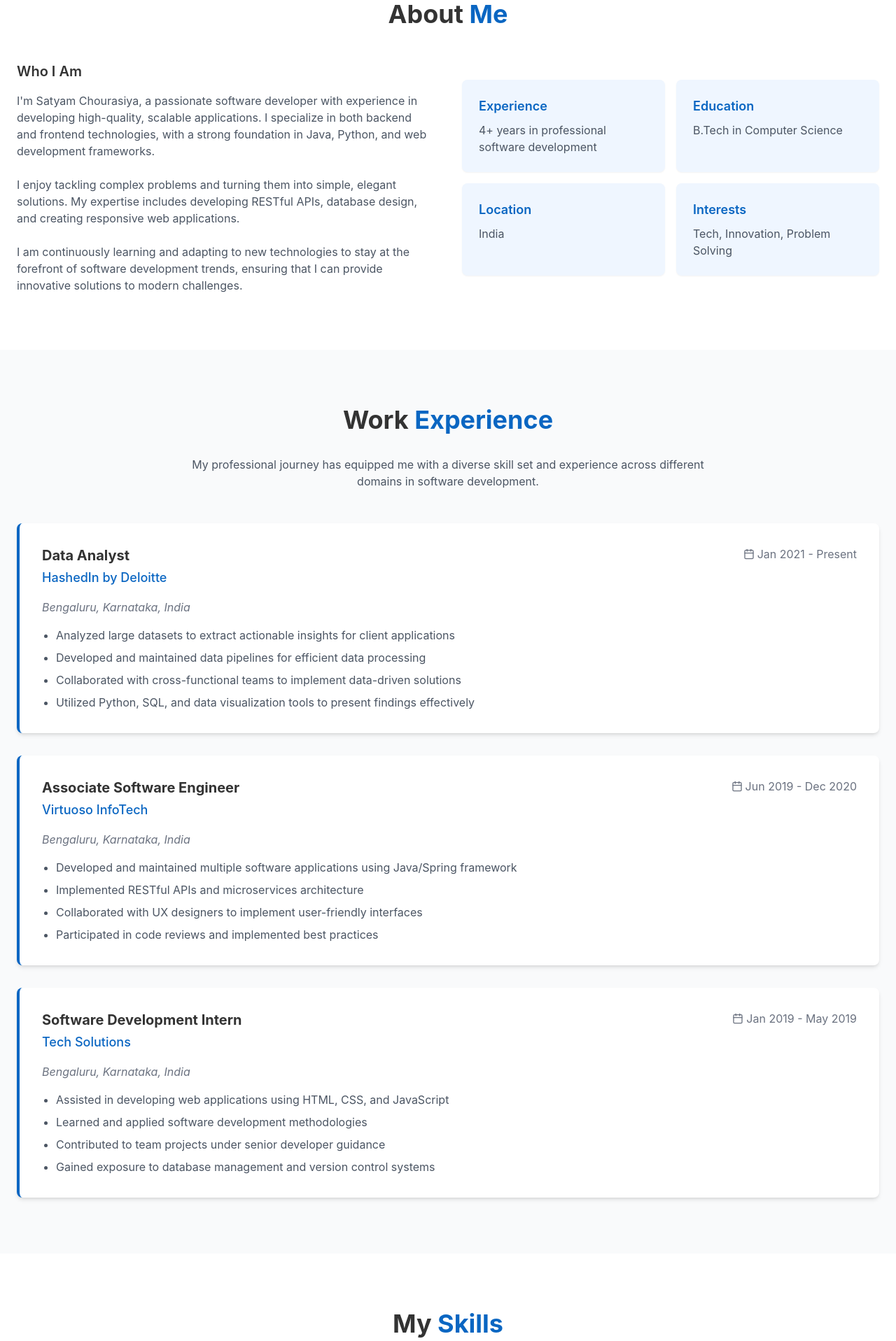
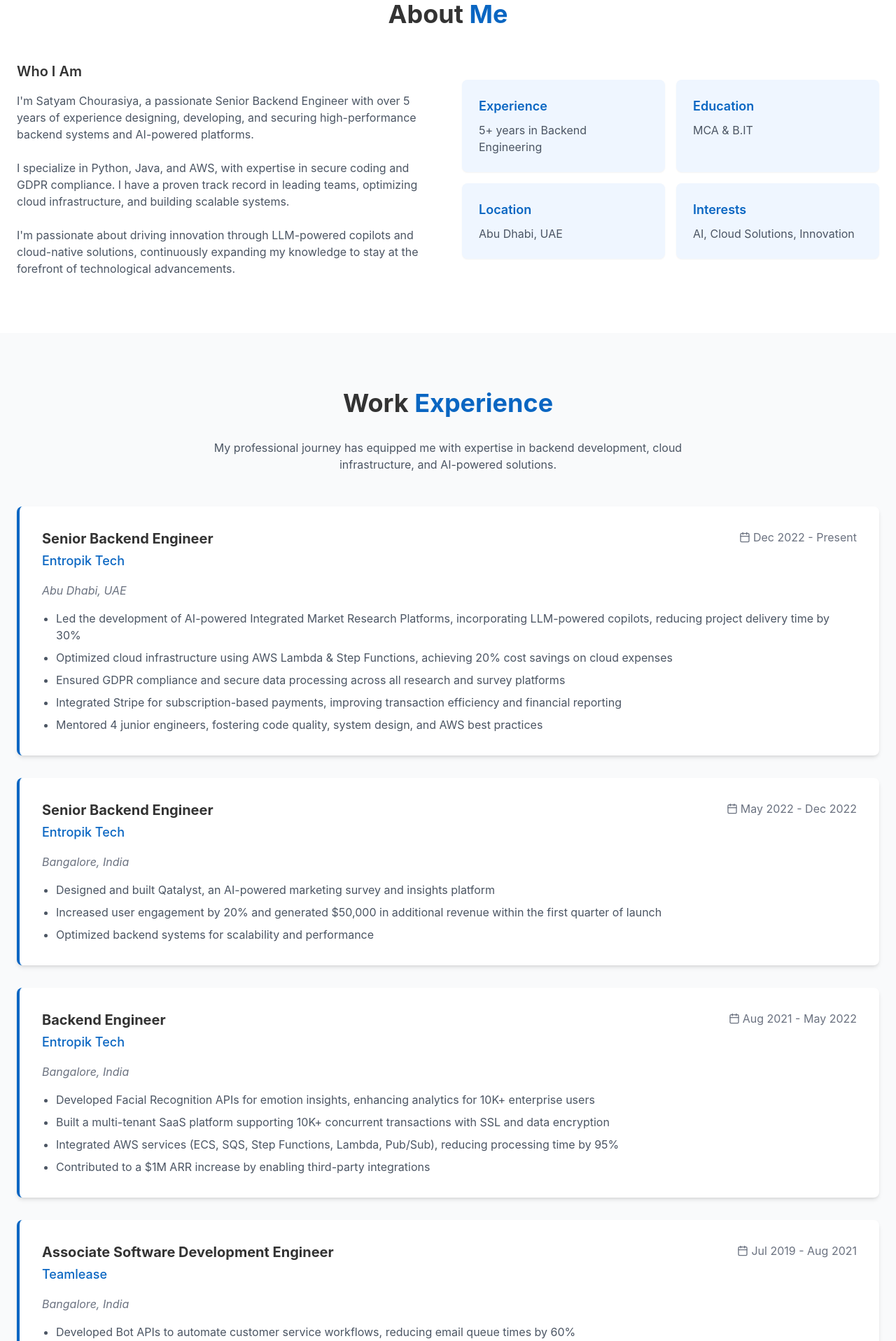
Before and after one commit to kskmr6390/personal-portfolio, a React (Vite) app: page / in a window 1280 px wide. Shown: the part 880-2797 px from the top of the page at 70% size. Built offline with nearby package versions, Linux system fonts and the light colour scheme.

Commit message:
Update personal data

```diff
--- a/src/components/layout/Footer.tsx
+++ b/src/components/layout/Footer.tsx
@@ -18,7 +18,7 @@ const Footer = () => {
             <h2 className="text-2xl font-bold">
               Satyam<span className="text-portfolio-primary">.dev</span>
             </h2>
-            <p className="mt-2 text-gray-400">Building digital solutions with passion</p>
+            <p className="mt-2 text-gray-400">Senior Backend Engineer | Cloud & AI Solutions</p>
           </div>
 
           <div className="flex flex-wrap justify-center gap-6">
--- a/src/components/sections/AboutSection.tsx
+++ b/src/components/sections/AboutSection.tsx
@@ -13,13 +13,16 @@ const AboutSection = () => {
           <div className="md:w-1/2 order-2 md:order-1">
             <h3 className="text-xl font-semibold text-portfolio-dark mb-4">Who I Am</h3>
             <p className="text-gray-600 mb-6">
-              I'm Satyam Chourasiya, a passionate software developer with experience in developing high-quality, scalable applications. I specialize in both backend and frontend technologies, with a strong foundation in Java, Python, and web development frameworks.
+              I'm Satyam Chourasiya, a passionate Senior Backend Engineer with over 5 years of experience designing,
+              developing, and securing high-performance backend systems and AI-powered platforms.
             </p>
             <p className="text-gray-600 mb-6">
-              I enjoy tackling complex problems and turning them into simple, elegant solutions. My expertise includes developing RESTful APIs, database design, and creating responsive web applications.
+              I specialize in Python, Java, and AWS, with expertise in secure coding and GDPR compliance.
+              I have a proven track record in leading teams, optimizing cloud infrastructure, and building scalable systems.
             </p>
             <p className="text-gray-600">
-              I am continuously learning and adapting to new technologies to stay at the forefront of software development trends, ensuring that I can provide innovative solutions to modern challenges.
+              I'm passionate about driving innovation through LLM-powered copilots and cloud-native solutions,
+              continuously expanding my knowledge to stay at the forefront of technological advancements.
             </p>
           </div>
 
@@ -27,22 +30,22 @@ const AboutSection = () => {
             <div className="grid grid-cols-2 gap-4">
               <div className="bg-blue-50 p-6 rounded-lg shadow-sm">
                 <h4 className="text-lg font-semibold text-portfolio-primary mb-2">Experience</h4>
-                <p className="text-gray-600">4+ years in professional software development</p>
+                <p className="text-gray-600">5+ years in Backend Engineering</p>
               </div>
 
               <div className="bg-blue-50 p-6 rounded-lg shadow-sm">
                 <h4 className="text-lg font-semibold text-portfolio-primary mb-2">Education</h4>
-                <p className="text-gray-600">B.Tech in Computer Science</p>
+                <p className="text-gray-600">MCA & B.IT</p>
               </div>
 
               <div className="bg-blue-50 p-6 rounded-lg shadow-sm">
                 <h4 className="text-lg font-semibold text-portfolio-primary mb-2">Location</h4>
-                <p className="text-gray-600">India</p>
+                <p className="text-gray-600">Abu Dhabi, UAE</p>
               </div>
 
               <div className="bg-blue-50 p-6 rounded-lg shadow-sm">
                 <h4 className="text-lg font-semibold text-portfolio-primary mb-2">Interests</h4>
-                <p className="text-gray-600">Tech, Innovation, Problem Solving</p>
+                <p className="text-gray-600">AI, Cloud Solutions, Innovation</p>
               </div>
             </div>
           </div>
--- a/src/components/sections/ContactSection.tsx
+++ b/src/components/sections/ContactSection.tsx
@@ -11,7 +11,6 @@ const ContactSection = () => {
 
   const handleSubmit = (e: React.FormEvent) => {
     e.preventDefault();
-    // In a real application, we would send the form data to a backend
     toast({
       title: "Message sent!",
       description: "Thank you for reaching out. I'll get back to you soon.",
@@ -26,7 +25,7 @@ const ContactSection = () => {
         </h2>
 
         <p className="text-gray-600 text-center max-w-2xl mx-auto mb-12">
-          I'm always open to discussing new projects, creative ideas or opportunities to be part of your vision.
+          I'm always open to discussing new projects, innovative ideas, or opportunities to be part of your vision.
         </p>
 
         <div className="grid md:grid-cols-2 gap-8 max-w-5xl mx-auto">
@@ -39,7 +38,7 @@ const ContactSection = () => {
                 <MapPin size={20} className="mr-3 text-portfolio-primary mt-1" />
                 <div>
                   <h4 className="font-medium text-portfolio-dark">Location</h4>
-                  <p className="text-gray-600 mt-1">Bengaluru, Karnataka, India</p>
+                  <p className="text-gray-600 mt-1">Abu Dhabi, United Arab Emirates</p>
                 </div>
               </div>
 
@@ -47,8 +46,8 @@ const ContactSection = () => {
                 <Mail size={20} className="mr-3 text-portfolio-primary mt-1" />
                 <div>
                   <h4 className="font-medium text-portfolio-dark">Email</h4>
-                  <a href="mailto:satyam@example.com" className="text-portfolio-primary hover:underline mt-1">
-                    satyam@example.com
+                  <a href="mailto:ksatyam1038@gmail.com" className="text-portfolio-primary hover:underline mt-1">
+                    ksatyam1038@gmail.com
                   </a>
                 </div>
               </div>
@@ -57,9 +56,14 @@ const ContactSection = () => {
                 <Phone size={20} className="mr-3 text-portfolio-primary mt-1" />
                 <div>
                   <h4 className="font-medium text-portfolio-dark">Phone</h4>
-                  <a href="tel:+919876543210" className="text-portfolio-primary hover:underline mt-1">
-                    +91 98765 43210
-                  </a>
+                  <div>
+                    <a href="tel:+971509373942" className="text-portfolio-primary hover:underline mt-1 block">
+                      +971 509373942 (UAE)
+                    </a>
+                    <a href="tel:+917397463101" className="text-portfolio-primary hover:underline mt-1 block">
+                      +91 7397463101 (India)
+                    </a>
+                  </div>
                 </div>
               </div>
             </div>
@@ -84,7 +88,7 @@ const ContactSection = () => {
                   <Github size={20} />
                 </a>
                 <a
-                  href="mailto:satyam@example.com"
+                  href="mailto:ksatyam1038@gmail.com"
                   className="bg-[#EA4335] text-white p-3 rounded-full hover:bg-red-600 transition-colors"
                 >
                   <Mail size={20} />
--- a/src/components/sections/EducationSection.tsx
+++ b/src/components/sections/EducationSection.tsx
@@ -1,15 +1,22 @@
 
 import React from 'react';
-import { GraduationCap, Calendar } from 'lucide-react';
+import { GraduationCap, Calendar, Award } from 'lucide-react';
 
 const EducationSection = () => {
   const educationItems = [
     {
-      degree: "Bachelor of Technology in Computer Science",
-      institution: "Dr. A.P.J. Abdul Kalam Technical University",
-      period: "2015 - 2019",
-      location: "Uttar Pradesh, India",
-      description: "Completed my undergraduate studies with a focus on computer science fundamentals, data structures, algorithms, and software development."
+      degree: "Master of Computer Applications (MCA)",
+      institution: "Vellore Institute of Technology",
+      period: "2016 - 2018",
+      location: "Chennai, India",
+      description: "Completed master's degree with a focus on advanced computing concepts, software development, and database management systems."
+    },
+    {
+      degree: "Bachelor of Information Technology (B.IT)",
+      institution: "Ranchi University",
+      period: "2013 - 2016",
+      location: "Ranchi, India",
+      description: "Completed undergraduate studies with a focus on information technology fundamentals, programming, and systems analysis."
     }
   ];
 
@@ -17,7 +24,7 @@ const EducationSection = () => {
     <section id="education" className="py-20 bg-gray-50">
       <div className="container mx-auto px-4 md:px-6">
         <h2 className="text-3xl md:text-4xl font-bold text-center text-portfolio-dark mb-12">
-          <span className="text-portfolio-primary">Education</span>
+          <span className="text-portfolio-primary">Education</span> & Achievements
         </h2>
 
         <div className="max-w-4xl mx-auto">
@@ -48,37 +55,28 @@ const EducationSection = () => {
         </div>
 
         <div className="mt-12 max-w-4xl mx-auto">
-          <h3 className="text-2xl font-bold text-portfolio-dark mb-6">Certifications</h3>
+          <h3 className="text-2xl font-bold text-portfolio-dark mb-6 flex items-center">
+            <Award className="mr-2 text-portfolio-primary" size={24} />
+            Achievements
+          </h3>
 
           <div className="grid md:grid-cols-2 gap-6">
             {[
               {
-                name: "AWS Certified Developer",
-                issuer: "Amazon Web Services",
-                date: "2022"
+                name: "Developer of the Month (Aug 2023)",
+                description: "Optimized AWS infrastructure, reducing operational costs"
               },
               {
-                name: "Professional Scrum Master I",
-                issuer: "Scrum.org",
-                date: "2021"
-              },
-              {
-                name: "Java Programming Certification",
-                issuer: "Oracle",
-                date: "2020"
-              },
-              {
-                name: "Python for Data Science",
-                issuer: "DataCamp",
-                date: "2020"
+                name: "Go Beyond Award",
+                description: "Recognized for innovation and contributions to Qatalyst"
               }
-            ].map((cert, index) => (
+            ].map((achievement, index) => (
               <div
                 key={index}
                 className="bg-white p-5 rounded-lg border border-gray-200 hover:shadow-md transition-shadow duration-300"
               >
-                <h4 className="font-semibold text-portfolio-primary">{cert.name}</h4>
-                <p className="text-gray-600 mt-1">{cert.issuer} • {cert.date}</p>
+                <h4 className="font-semibold text-portfolio-primary">{achievement.name}</h4>
+                <p className="text-gray-600 mt-1">{achievement.description}</p>
               </div>
             ))}
           </div>
--- a/src/components/sections/ExperienceSection.tsx
+++ b/src/components/sections/ExperienceSection.tsx
@@ -5,39 +5,50 @@ import { Briefcase, Calendar } from 'lucide-react';
 const ExperienceSection = () => {
   const experiences = [
     {
-      title: "Data Analyst",
-      company: "HashedIn by Deloitte",
-      period: "Jan 2021 - Present",
-      location: "Bengaluru, Karnataka, India",
+      title: "Senior Backend Engineer",
+      company: "Entropik Tech",
+      period: "Dec 2022 - Present",
+      location: "Abu Dhabi, UAE",
       description: [
-        "Analyzed large datasets to extract actionable insights for client applications",
-        "Developed and maintained data pipelines for efficient data processing",
-        "Collaborated with cross-functional teams to implement data-driven solutions",
-        "Utilized Python, SQL, and data visualization tools to present findings effectively"
+        "Led the development of AI-powered Integrated Market Research Platforms, incorporating LLM-powered copilots, reducing project delivery time by 30%",
+        "Optimized cloud infrastructure using AWS Lambda & Step Functions, achieving 20% cost savings on cloud expenses",
+        "Ensured GDPR compliance and secure data processing across all research and survey platforms",
+        "Integrated Stripe for subscription-based payments, improving transaction efficiency and financial reporting",
+        "Mentored 4 junior engineers, fostering code quality, system design, and AWS best practices"
       ]
     },
     {
-      title: "Associate Software Engineer",
-      company: "Virtuoso InfoTech",
-      period: "Jun 2019 - Dec 2020",
-      location: "Bengaluru, Karnataka, India",
+      title: "Senior Backend Engineer",
+      company: "Entropik Tech",
+      period: "May 2022 - Dec 2022",
+      location: "Bangalore, India",
       description: [
-        "Developed and maintained multiple software applications using Java/Spring framework",
-        "Implemented RESTful APIs and microservices architecture",
-        "Collaborated with UX designers to implement user-friendly interfaces",
-        "Participated in code reviews and implemented best practices"
+        "Designed and built Qatalyst, an AI-powered marketing survey and insights platform",
+        "Increased user engagement by 20% and generated $50,000 in additional revenue within the first quarter of launch",
+        "Optimized backend systems for scalability and performance"
       ]
     },
     {
-      title: "Software Development Intern",
-      company: "Tech Solutions",
-      period: "Jan 2019 - May 2019",
-      location: "Bengaluru, Karnataka, India",
+      title: "Backend Engineer",
+      company: "Entropik Tech",
+      period: "Aug 2021 - May 2022",
+      location: "Bangalore, India",
       description: [
-        "Assisted in developing web applications using HTML, CSS, and JavaScript",
-        "Learned and applied software development methodologies",
-        "Contributed to team projects under senior developer guidance",
-        "Gained exposure to database management and version control systems"
+        "Developed Facial Recognition APIs for emotion insights, enhancing analytics for 10K+ enterprise users",
+        "Built a multi-tenant SaaS platform supporting 10K+ concurrent transactions with SSL and data encryption",
+        "Integrated AWS services (ECS, SQS, Step Functions, Lambda, Pub/Sub), reducing processing time by 95%",
+        "Contributed to a $1M ARR increase by enabling third-party integrations"
+      ]
+    },
+    {
+      title: "Associate Software Development Engineer",
+      company: "Teamlease",
+      period: "Jul 2019 - Aug 2021",
+      location: "Bangalore, India",
+      description: [
+        "Developed Bot APIs to automate customer service workflows, reducing email queue times by 60%",
+        "Enhanced TL-Connect: DWS modules (attendance, payroll) using Java & Spring Boot",
+        "Standardized codebases using OOP & SOLID principles, reducing errors by 20%"
       ]
     }
   ];
@@ -50,7 +61,7 @@ const ExperienceSection = () => {
         </h2>
 
         <p className="text-gray-600 text-center max-w-3xl mx-auto mb-12">
-          My professional journey has equipped me with a diverse skill set and experience across different domains in software development.
+          My professional journey has equipped me with expertise in backend development, cloud infrastructure, and AI-powered solutions.
         </p>
 
         <div className="space-y-8">
--- a/src/components/sections/SkillsSection.tsx
+++ b/src/components/sections/SkillsSection.tsx
@@ -4,33 +4,33 @@ import React from 'react';
 const SkillsSection = () => {
   const skillCategories = [
     {
-      title: "Programming Languages",
+      title: "Languages & Frameworks",
       skills: [
-        { name: "Java", level: 90 },
-        { name: "Python", level: 85 },
-        { name: "JavaScript", level: 80 },
-        { name: "SQL", level: 85 },
-        { name: "HTML/CSS", level: 75 }
+        { name: "Python", level: 90 },
+        { name: "Java", level: 85 },
+        { name: "FastAPI", level: 90 },
+        { name: "Spring Boot", level: 85 },
+        { name: "REST APIs", level: 95 }
       ]
     },
     {
-      title: "Frameworks & Libraries",
+      title: "Cloud & DevOps",
       skills: [
-        { name: "Spring Boot", level: 85 },
-        { name: "Django", level: 80 },
-        { name: "React", level: 75 },
-        { name: "Angular", level: 70 },
-        { name: "Express.js", level: 75 }
+        { name: "AWS (EC2, Lambda)", level: 90 },
+        { name: "AWS (SQS, ECS)", level: 85 },
+        { name: "Docker", level: 85 },
+        { name: "CI/CD Pipelines", level: 80 },
+        { name: "CloudWatch", level: 85 }
       ]
     },
     {
-      title: "Tools & Technologies",
+      title: "Databases & Tools",
       skills: [
+        { name: "PostgreSQL", level: 90 },
+        { name: "MySQL", level: 85 },
+        { name: "DynamoDB", level: 80 },
         { name: "Git", level: 90 },
-        { name: "Docker", level: 80 },
-        { name: "AWS", level: 75 },
-        { name: "Jenkins", level: 70 },
-        { name: "MongoDB", level: 80 }
+        { name: "Jira", level: 85 }
       ]
     }
   ];
@@ -43,7 +43,7 @@ const SkillsSection = () => {
         </h2>
 
         <p className="text-gray-600 text-center max-w-3xl mx-auto mb-12">
-          I've developed a diverse set of skills throughout my career, focusing on both frontend and backend technologies.
+          I've developed a diverse set of skills throughout my career, focusing on backend technologies, cloud solutions, and secure coding practices.
         </p>
 
         <div className="grid md:grid-cols-2 lg:grid-cols-3 gap-8">
@@ -74,8 +74,8 @@ const SkillsSection = () => {
         </div>
 
         <div className="mt-16 grid grid-cols-2 md:grid-cols-4 gap-4 text-center">
-          {["Problem Solving", "Team Collaboration", "Agile Methodology", "Code Review",
-            "System Design", "Unit Testing", "Clean Code", "Documentation"].map((skill, index) => (
+          {["GDPR Compliance", "Secure Coding", "Data Encryption", "Agile/Scrum",
+            "Stripe Integration", "API Design", "LLM Copilots", "AWS Infrastructure"].map((skill, index) => (
             <div
               key={index}
               className="bg-blue-50 py-3 px-4 rounded-lg border border-blue-100 text-portfolio-dark font-medium"
```
Also changed, not shown: src/components/sections/HeroSection.tsx (+13 -6 lines).
